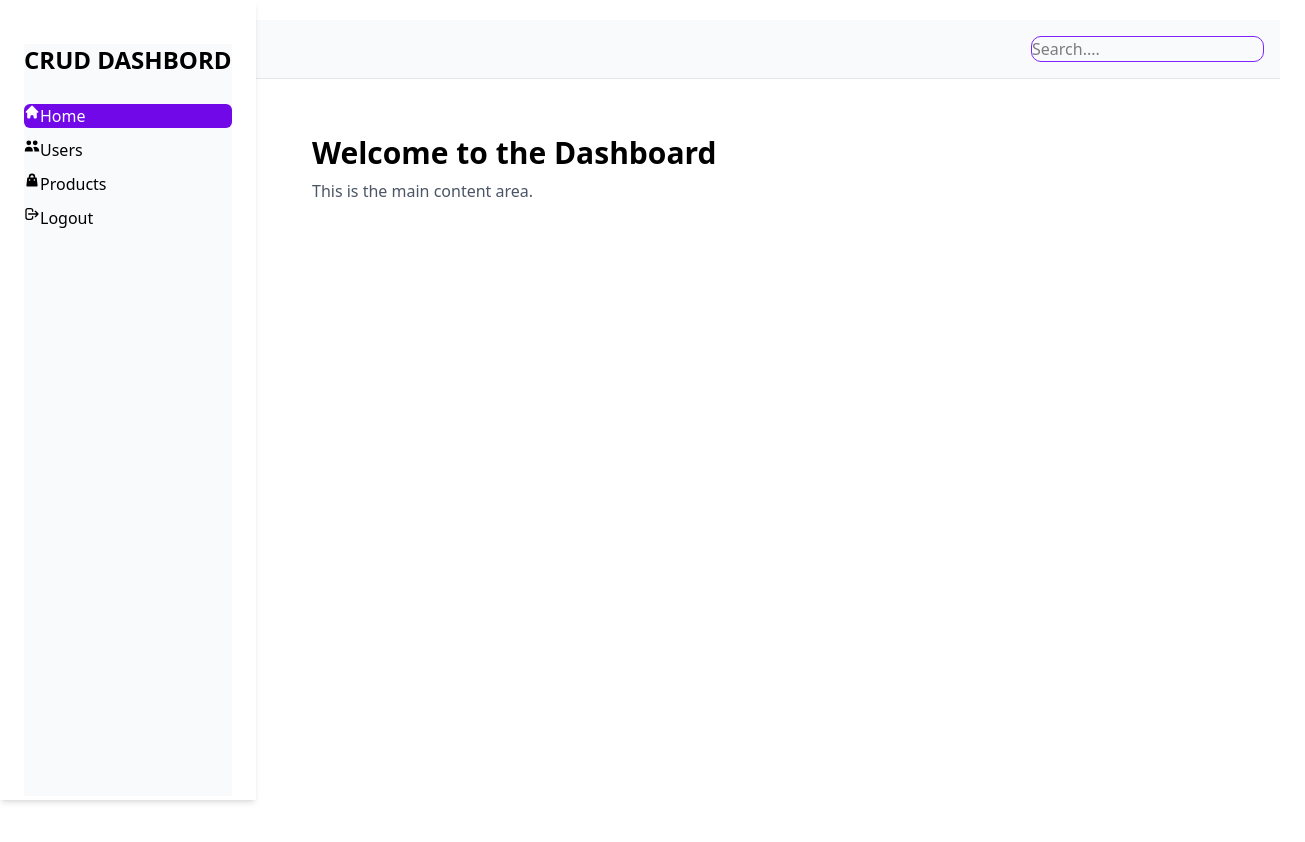
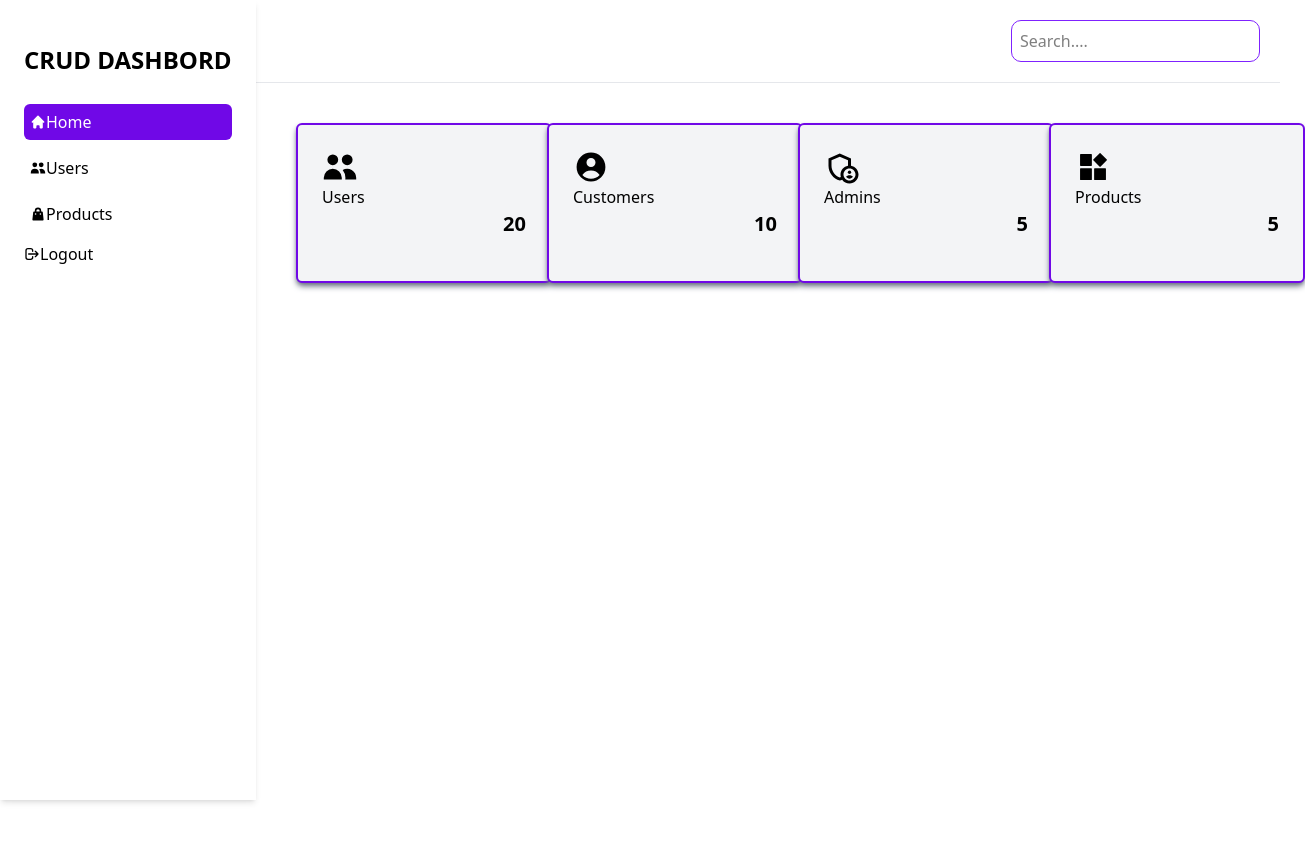
Before and after one commit to moataz-armash/CRUD_Dashboard, a React (Vite) app: page / in a window 1280 px wide. Shown: the top 842 px of the page, 1305 px wide, since content can reach past the window. Built offline with nearby package versions, Linux system fonts and the light colour scheme.

Commit message:
finishing Home Page

```diff
--- a/src/Components/MainBanner.jsx
+++ b/src/Components/MainBanner.jsx
@@ -5,8 +5,8 @@ import { BiSearch } from "react-icons/bi";
 const MainBanner = () => {
   return (
     <Banner>
-      <div className="flex w-full justify-between border-b border-gray-200 bg-gray-50 p-4 dark:border-gray-600 dark:bg-gray-700 mt-5">
-        <div className=" flex ml-auto items-end">
+      <div className="flex w-full justify-between border-b border-gray-200  p-5 ">
+        <div className=" flex ml-auto items-center lg:items-end">
 
 
             <div className="max-w-lg">
@@ -14,7 +14,7 @@ const MainBanner = () => {
               <TextInput
                 id="search"
                 type="text"
-              style={{outlineColor:"oklch(54.1% 0.281 293.009)",border:"1px solid oklch(54.1% 0.281 293.009)" ,borderRadius:'10px'}}
+              style={{outlineColor:"oklch(54.1% 0.281 293.009)",border:"1px solid oklch(54.1% 0.281 293.009)" ,borderRadius:'10px',padding:'8px', backgroundColor:'trasparent'}}
                 placeholder="Search...."
                 required
               />
--- a/src/Components/NavigationSidebar.jsx
+++ b/src/Components/NavigationSidebar.jsx
@@ -3,7 +3,6 @@ import {
   SidebarItem,
   SidebarItemGroup,
   SidebarItems,
-  SidebarLogo,
 } from "flowbite-react";
 import { useEffect, useState } from "react";
 import {
@@ -32,7 +31,7 @@ const SidebarContent = ({ showLabels }) => {
               href="/"
               icon={HiHome}
               data-active={pathName === "/"}
-              className="hover:bg-violet-400 focus:bg-violet-500 data-[active=true]:bg-violet-700 data-[active=true]:text-white rounded-md mb-2.5 "
+              className="hover:bg-violet-400 focus:bg-violet-500 data-[active=true]:bg-violet-700 data-[active=true]:text-white rounded-md mb-2.5 p-1.5"
             >
               {showLabels && "Home"}
             </SidebarItem>
@@ -40,14 +39,14 @@ const SidebarContent = ({ showLabels }) => {
               href="/users-list"
               icon={HiUsers}
                 data-active={pathName === "/users-list"}
-              className="hover:bg-violet-400 focus:bg-violet-500 data-[active=true]:bg-violet-700 data-[active=true]:text-white rounded-md mb-2.5"
+              className="hover:bg-violet-400 focus:bg-violet-500 data-[active=true]:bg-violet-700 data-[active=true]:text-white rounded-md mb-2.5 p-1.5"
             >
               {showLabels && "Users"}
             </SidebarItem>
             <SidebarItem
               href=""
               icon={HiShoppingBag}
-              className="hover:bg-violet-400 focus:bg-violet-500 data-[active=true]:bg-violet-700 data-[active=true]:text-white rounded-md mb-2.5"
+              className="hover:bg-violet-400 focus:bg-violet-500 data-[active=true]:bg-violet-700 data-[active=true]:text-white rounded-md mb-2.5 p-1.5"
             >
               {showLabels && "Products"}
             </SidebarItem>
--- a/src/Pages/Home/Home.jsx
+++ b/src/Pages/Home/Home.jsx
@@ -1,15 +1,53 @@
-import React from 'react'
+import { Card } from "flowbite-react";
 
+import { HiUsers } from "react-icons/hi";
+import { HiMiniUserCircle } from "react-icons/hi2";
+import { MdOutlineAdminPanelSettings } from "react-icons/md";
+import { AiFillProduct } from "react-icons/ai"
+import { href } from "react-router-dom";
+const cardContent=[
+  {
+    "icon":HiUsers,
+    "name":"Users",
+    "number":20,
+    "href":'/users-list'
+  },
+   {
+    "icon":HiMiniUserCircle ,
+    "name":"Customers",
+    "number":10,
+    "href":''
+  },
+   {
+    "icon":MdOutlineAdminPanelSettings ,
+    "name":"Admins",
+    "number":5,
+    "href":''
+  },
+    {
+    "icon":AiFillProduct ,
+    "name":"Products",
+    "number":5,
+    "href":''
+  }
+]
 const Home = () => {
   return (
     <>
-      {/* Main content */}
-      <div className= "flex-1 p-4 transition-all duration-300  lg:ml-64 ml-20 mt-10" >
-        <h1 className="text-3xl font-bold">Welcome to the Dashboard</h1>
-        <p className="mt-2 text-gray-600">This is the main content area.</p>
+      <div className="grid grid-cols-1 gap-3.5 md:gap-5 md:grid-cols-2 lg:grid-cols-4 transition-all duration-300  lg:ml-64 mx-auto  mt-10">
+        {
+          cardContent.map((card) => {
+            return <Card key={card.name} href={card.href} className="w-3xs h-40 rounded-md bg-gray-100  border-2 border-violet-700 shadow-gray-500 hover:scale-105 transition-all">
+          <card.icon className="text-4xl" />
+          <p className="font-normal ">{card.name}</p>
+          <span className="text-end font-bold text-[20px]">{card.number}</span>
+        </Card>
+          }
+          )
+        }
       </div>
     </>
-  )
-}
+  );
+};
 
-export default Home
+export default Home;
```
